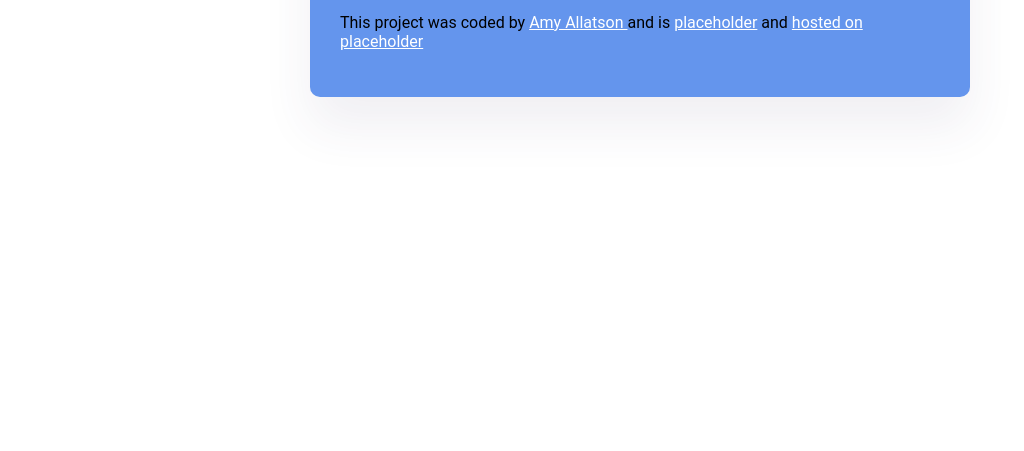
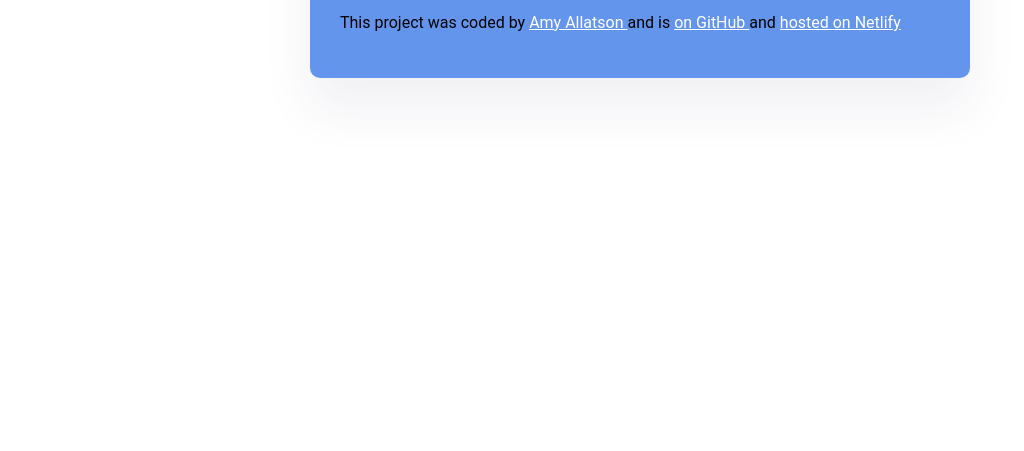
Before and after one commit to amyrosejoyce/weather-app, a plain HTML site: page index.html in a window 1280 px wide. Shown: the part 349-800 px from the top of the page, without its empty margins (0-1024 px from the left). Drawn offline with nearby package versions, Linux system fonts and the light colour scheme.

Commit message:
added Github and Netlify links to footer

```diff
--- a/index.html
+++ b/index.html
@@ -41,9 +41,9 @@
       <footer>
         <p>
           This project was coded by
-          <a href="#" target="_blank">Amy Allatson </a> and is
-          <a href="#" target="_blank"> placeholder</a> and
-          <a href="#" target="_blank">hosted on placeholder</a>
+          <a href="https://github.com/amyrosejoyce" target="_blank">Amy Allatson </a> and is
+          <a href="https://github.com/amyrosejoyce/weather-app" target="_blank"> on GitHub </a> and
+          <a href="https://playful-zuccutto-a0ee40.netlify.app/" target="_blank">hosted on Netlify</a>
         </p>
     <script src="script.js"></script>
   </body>
```
